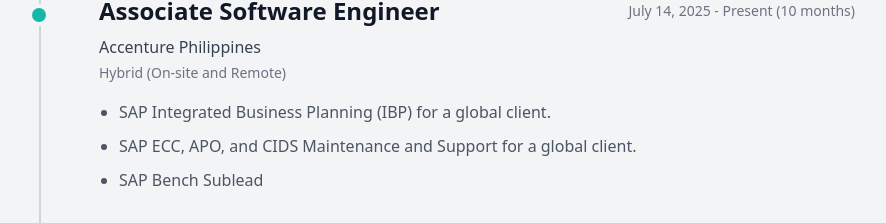
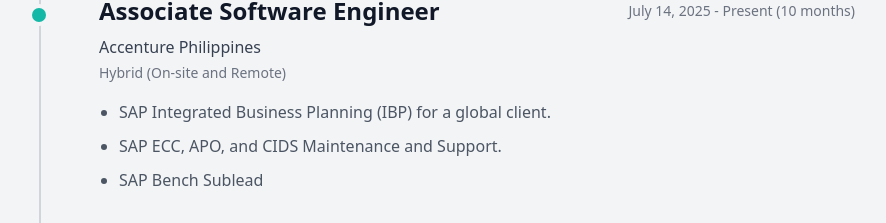
Before and after one commit to DWIX23/portfolio, a React (Vite) app: page / in a window 1280 px wide. Shown: the part 4613-4836 px from the top of the page, without its empty margins (201-1087 px from the left). Built offline with nearby package versions, Linux system fonts and the light colour scheme.

Commit message:
description added

```diff
--- a/src/components/Experience.jsx
+++ b/src/components/Experience.jsx
@@ -37,7 +37,7 @@
     location: "Hybrid (On-site and Remote)",
       responsibilities: [
         "SAP Integrated Business Planning (IBP) for a global client.",
-        "SAP ECC, APO, and CIDS Maintenance and Support for a global client.",
+        "SAP ECC, APO, and CIDS Maintenance and Support.",
         "SAP Bench Sublead",
       ],
   },
```
